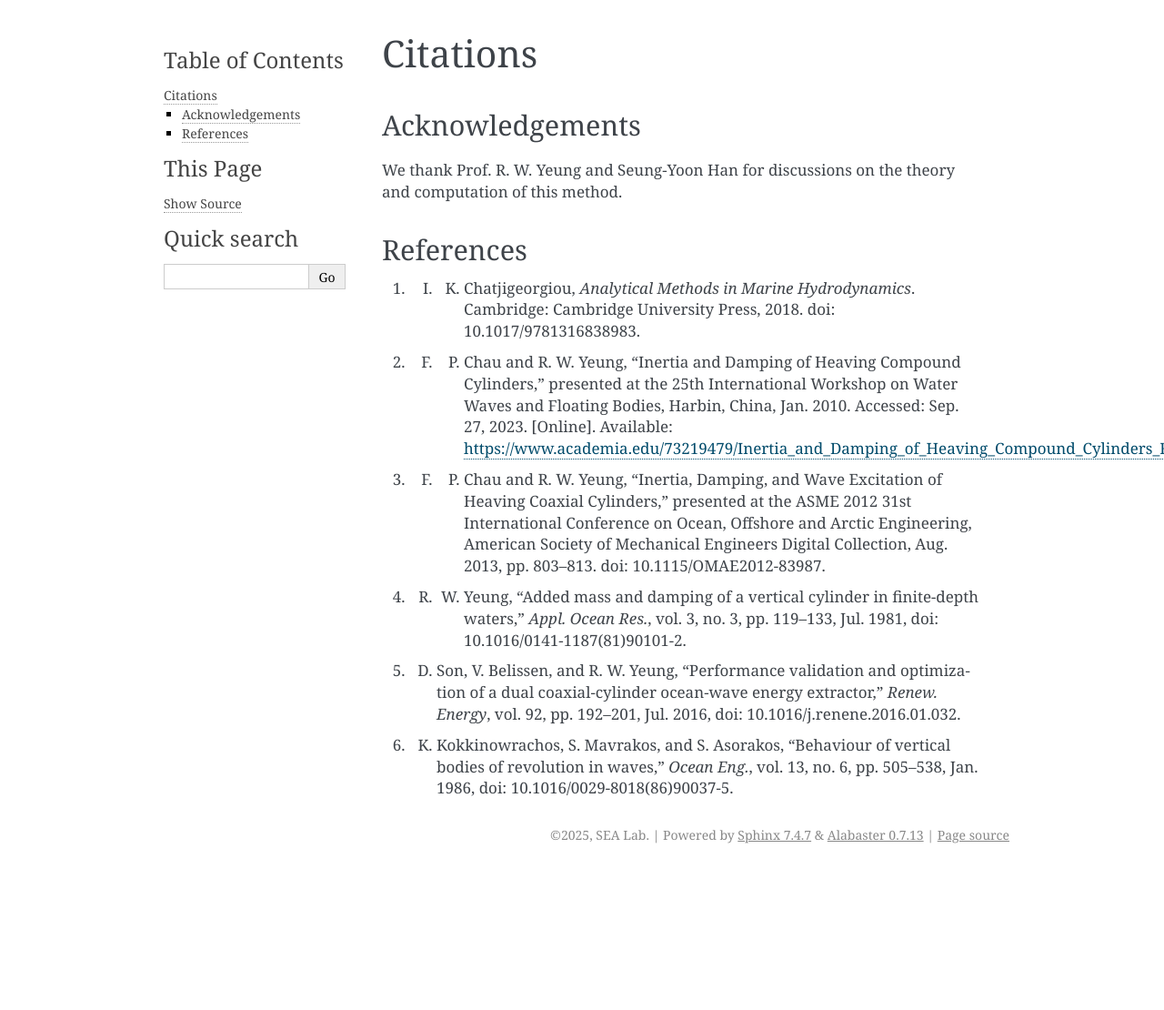
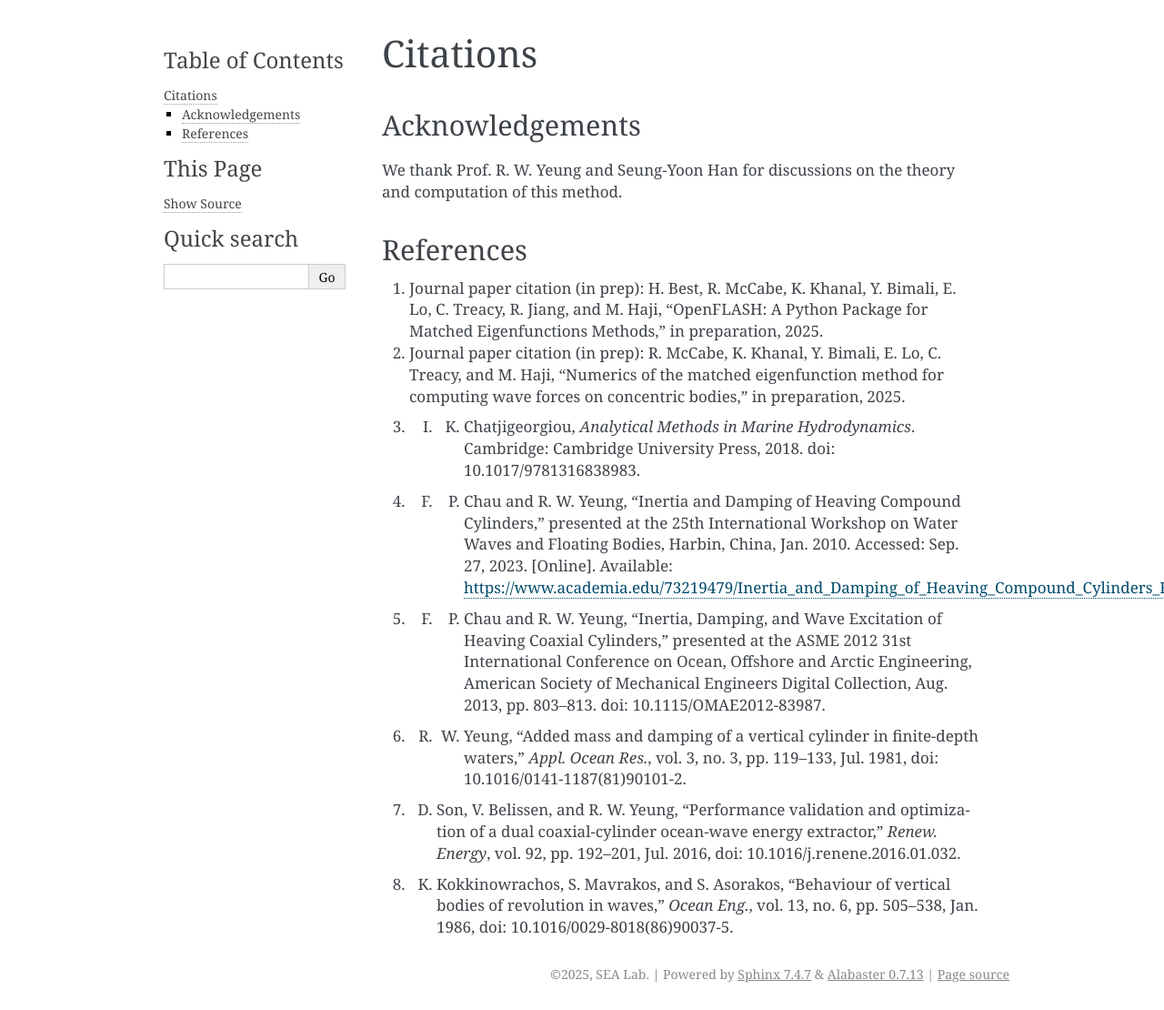
Before and after one commit to symbiotic-engineering/OpenFLASH, a Sphinx documentation site: the page built from docs/citations.rst, in a window 1280 px wide. Shown: the whole page at 91% size. Built offline with Sphinx 7.4.7, drawn with Linux system fonts in a browser that asks for light colours; before the commit the page ends 957 px from its top, so only the background shows below that.

Commit message:
Add citations
- for the JOSS paper and the JFM paper (without writing JOSS or JFM since they haven't accepted it yet)
- you can add our names and the title and say "in prep", see the MDOcean readme as example

```diff
--- a/docs/citations.rst
+++ b/docs/citations.rst
@@ -8,15 +8,18 @@ We thank Prof. R. W. Yeung and Seung-Yoon Han for discussions on the theory and
 
 References
 ----------
+1. Journal paper citation (in prep): H. Best, R. McCabe, K. Khanal, Y. Bimali, E. Lo, C. Treacy, R. Jiang, and M. Haji, “OpenFLASH: A Python Package for Matched Eigenfunctions Methods,” in preparation, 2025.
 
-1. I. K. Chatjigeorgiou, *Analytical Methods in Marine Hydrodynamics*. Cambridge: Cambridge University Press, 2018. doi: 10.1017/9781316838983.
+2. Journal paper citation (in prep): R. McCabe, K. Khanal, Y. Bimali, E. Lo, C. Treacy, and M. Haji, “Numerics of the matched eigenfunction method for computing wave forces on concentric bodies,” in preparation, 2025.
 
-2. F. P. Chau and R. W. Yeung, “Inertia and Damping of Heaving Compound Cylinders,” presented at the 25th International Workshop on Water Waves and Floating Bodies, Harbin, China, Jan. 2010. Accessed: Sep. 27, 2023. [Online]. Available: https://www.academia.edu/73219479/Inertia_and_Damping_of_Heaving_Compound_Cylinders_Fun
+3. I. K. Chatjigeorgiou, *Analytical Methods in Marine Hydrodynamics*. Cambridge: Cambridge University Press, 2018. doi: 10.1017/9781316838983.
 
-3. F. P. Chau and R. W. Yeung, “Inertia, Damping, and Wave Excitation of Heaving Coaxial Cylinders,” presented at the ASME 2012 31st International Conference on Ocean, Offshore and Arctic Engineering, American Society of Mechanical Engineers Digital Collection, Aug. 2013, pp. 803–813. doi: 10.1115/OMAE2012-83987.
+4. F. P. Chau and R. W. Yeung, “Inertia and Damping of Heaving Compound Cylinders,” presented at the 25th International Workshop on Water Waves and Floating Bodies, Harbin, China, Jan. 2010. Accessed: Sep. 27, 2023. [Online]. Available: https://www.academia.edu/73219479/Inertia_and_Damping_of_Heaving_Compound_Cylinders_Fun
 
-4. R. W. Yeung, “Added mass and damping of a vertical cylinder in finite-depth waters,” *Appl. Ocean Res.*, vol. 3, no. 3, pp. 119–133, Jul. 1981, doi: 10.1016/0141-1187(81)90101-2.
+5. F. P. Chau and R. W. Yeung, “Inertia, Damping, and Wave Excitation of Heaving Coaxial Cylinders,” presented at the ASME 2012 31st International Conference on Ocean, Offshore and Arctic Engineering, American Society of Mechanical Engineers Digital Collection, Aug. 2013, pp. 803–813. doi: 10.1115/OMAE2012-83987.
 
-5. D. Son, V. Belissen, and R. W. Yeung, “Performance validation and optimization of a dual coaxial-cylinder ocean-wave energy extractor,” *Renew. Energy*, vol. 92, pp. 192–201, Jul. 2016, doi: 10.1016/j.renene.2016.01.032.
+6. R. W. Yeung, “Added mass and damping of a vertical cylinder in finite-depth waters,” *Appl. Ocean Res.*, vol. 3, no. 3, pp. 119–133, Jul. 1981, doi: 10.1016/0141-1187(81)90101-2.
 
-6. K. Kokkinowrachos, S. Mavrakos, and S. Asorakos, “Behaviour of vertical bodies of revolution in waves,” *Ocean Eng.*, vol. 13, no. 6, pp. 505–538, Jan. 1986, doi: 10.1016/0029-8018(86)90037-5.
+7. D. Son, V. Belissen, and R. W. Yeung, “Performance validation and optimization of a dual coaxial-cylinder ocean-wave energy extractor,” *Renew. Energy*, vol. 92, pp. 192–201, Jul. 2016, doi: 10.1016/j.renene.2016.01.032.
+
+8. K. Kokkinowrachos, S. Mavrakos, and S. Asorakos, “Behaviour of vertical bodies of revolution in waves,” *Ocean Eng.*, vol. 13, no. 6, pp. 505–538, Jan. 1986, doi: 10.1016/0029-8018(86)90037-5.
```
Also changed, not shown: README.md (+8 -6 lines), paper.md (+1 -1 lines).
